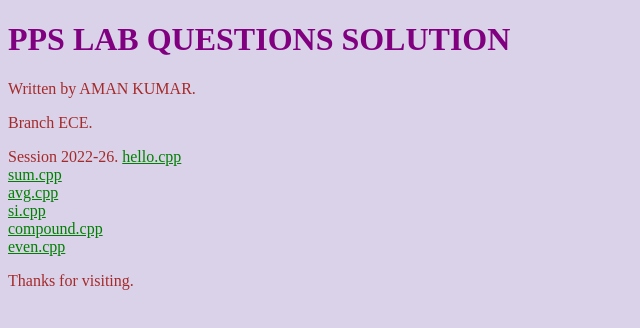
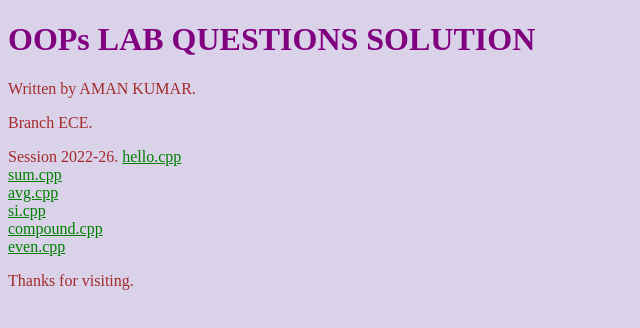
Before and after one commit to chhotuAman/Oops, a plain HTML site: page index.html in a window 1280 px wide. Shown: the whole page, without its empty margins (0-640 px from the left). Drawn offline with Linux system fonts and the light colour scheme.

Commit message:
Update index.html

```diff
--- a/index.html
+++ b/index.html
@@ -18,7 +18,7 @@
 
 <body bgcolor="#d9d2e9" f>
 
-    <h1>PPS LAB QUESTIONS SOLUTION</h1>
+    <h1>OOPs LAB QUESTIONS SOLUTION</h1>
 
     <p>Written by AMAN KUMAR.
     <p>Branch ECE.
```
